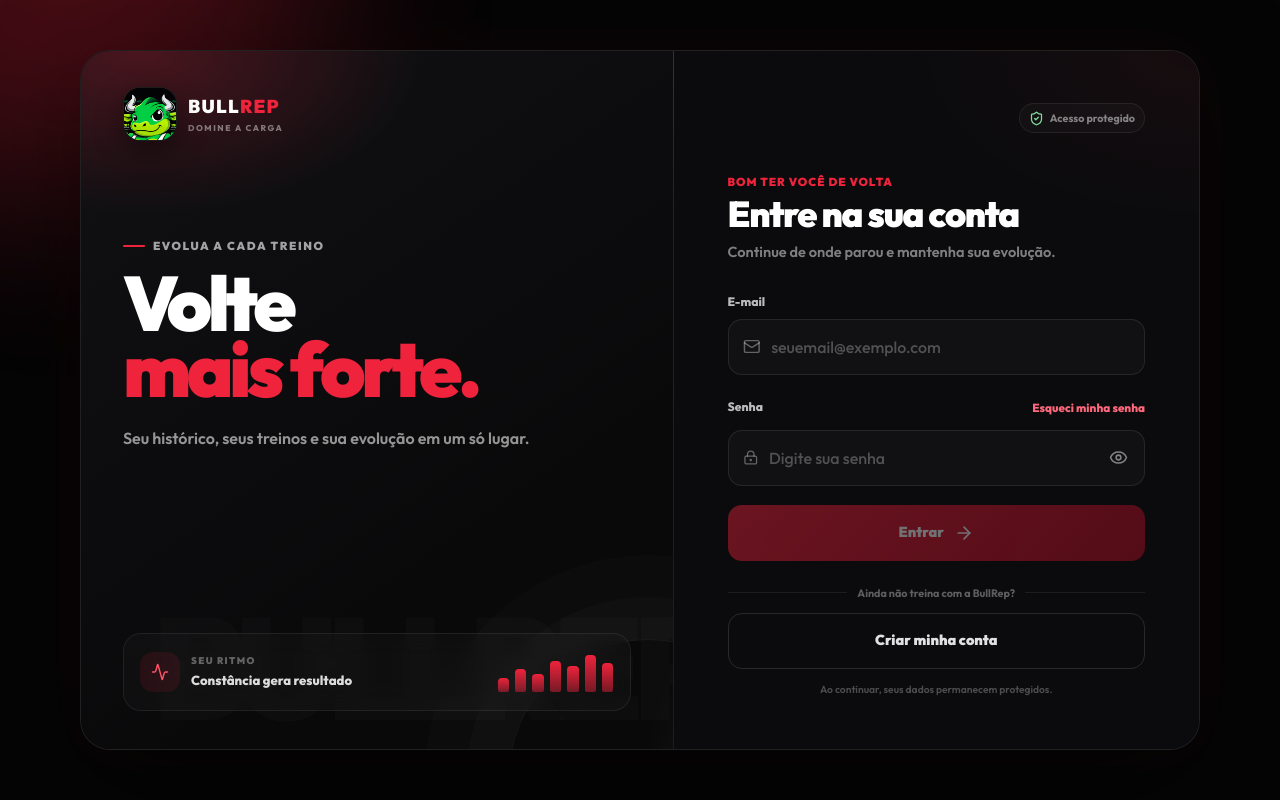
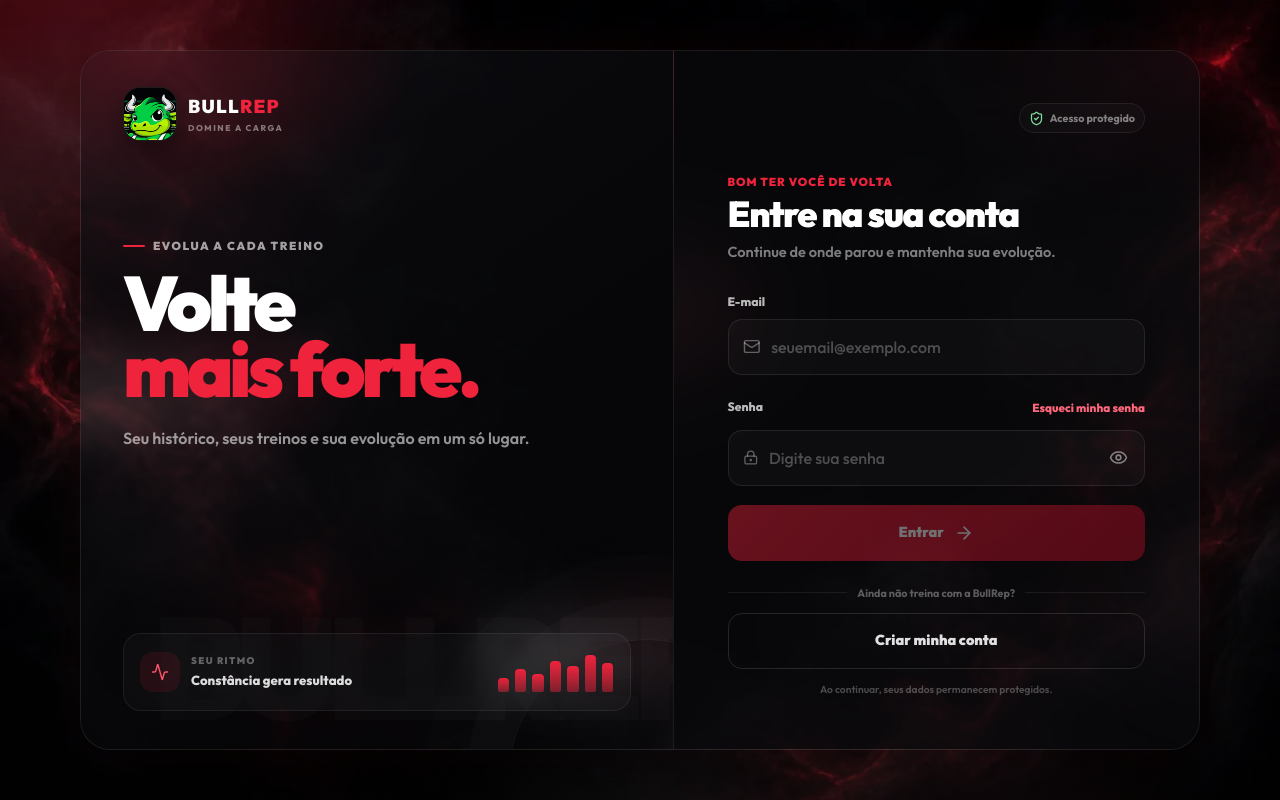
Before and after one commit to Jeniferpalczuk/BullRep, a Next.js app: page /login in a window 1280 px wide. Built offline with nearby package versions, Linux system fonts and the light colour scheme; no server answers.

Commit message:
Adiciona fumaça ao fundo do login

```diff
--- a/src/app/login/page.module.css
+++ b/src/app/login/page.module.css
@@ -8,7 +8,10 @@
   align-items: flex-start;
   justify-content: center;
   overflow: hidden auto;
-  background: #050506;
+  background:
+    radial-gradient(900px 600px at 0% 0%, #19070b 0%, transparent 64%),
+    radial-gradient(760px 560px at 100% 100%, #100609 0%, transparent 68%),
+    #050506;
   color: #fff;
 }
 
@@ -16,6 +19,9 @@
   position: fixed;
   inset: 0;
   overflow: hidden;
+  background:
+    linear-gradient(180deg, rgba(5, 5, 6, 0.16), rgba(5, 5, 6, 0.36)),
+    url('/login-smoke-bg-mobile.webp') center / cover no-repeat;
   pointer-events: none;
 }
 
@@ -53,6 +59,46 @@
   background: linear-gradient(transparent, rgba(239, 35, 60, 0.65), transparent);
 }
 
+.smoke {
+  position: absolute;
+  display: block;
+  width: 520px;
+  height: 300px;
+  opacity: 0.34;
+  border-radius: 46% 54% 58% 42% / 52% 42% 58% 48%;
+  background:
+    radial-gradient(ellipse at 18% 58%, rgba(255, 255, 255, 0.3) 0%, rgba(155, 155, 162, 0.14) 27%, transparent 58%),
+    radial-gradient(ellipse at 55% 36%, rgba(176, 176, 182, 0.27) 0%, rgba(96, 96, 103, 0.12) 31%, transparent 64%),
+    radial-gradient(ellipse at 82% 68%, rgba(239, 35, 60, 0.25) 0%, rgba(126, 13, 31, 0.1) 32%, transparent 66%);
+  filter: blur(28px);
+  mix-blend-mode: screen;
+  will-change: transform, opacity;
+}
+
+.smokeLeft {
+  top: 5%;
+  left: -260px;
+  animation: smoke-drift-left 16s ease-in-out infinite alternate;
+}
+
+.smokeRight {
+  top: 18%;
+  right: -285px;
+  opacity: 0.28;
+  transform: rotate(15deg);
+  animation: smoke-drift-right 19s ease-in-out infinite alternate;
+}
+
+.smokeBottom {
+  right: 8%;
+  bottom: -160px;
+  width: 680px;
+  height: 360px;
+  opacity: 0.24;
+  transform: rotate(-8deg);
+  animation: smoke-drift-bottom 21s ease-in-out infinite alternate;
+}
+
 .shell {
   position: relative;
   z-index: 1;
@@ -60,7 +106,9 @@
   flex-direction: column;
   width: 100%;
   min-height: 100dvh;
-  background: #080809;
+  background: rgba(8, 8, 9, 0.24);
+  backdrop-filter: blur(2px);
+  -webkit-backdrop-filter: blur(2px);
 }
 
 .hero {
@@ -69,8 +117,8 @@
   padding: max(18px, env(safe-area-inset-top)) 22px 30px;
   overflow: hidden;
   background:
-    radial-gradient(430px 250px at 10% 0%, rgba(239, 35, 60, 0.26), transparent 65%),
-    linear-gradient(145deg, #111114, #09090a 72%);
+    radial-gradient(430px 250px at 10% 0%, rgba(239, 35, 60, 0.2), transparent 65%),
+    linear-gradient(145deg, rgba(17, 17, 20, 0.69), rgba(9, 9, 10, 0.58) 72%);
 }
 
 .hero::after {
@@ -96,6 +144,40 @@
   background: linear-gradient(90deg, transparent, rgba(255, 255, 255, 0.07), transparent);
   transform: rotate(19deg);
   animation: light-pass 8s ease-in-out infinite;
+}
+
+.heroSmoke {
+  position: absolute;
+  z-index: 0;
+  inset: 0;
+  overflow: hidden;
+  pointer-events: none;
+}
+
+.heroSmoke span {
+  position: absolute;
+  display: block;
+  width: 340px;
+  height: 170px;
+  border-radius: 50%;
+  background:
+    radial-gradient(ellipse at 28% 54%, rgba(225, 225, 230, 0.25), transparent 56%),
+    radial-gradient(ellipse at 72% 42%, rgba(239, 35, 60, 0.2), transparent 62%);
+  filter: blur(20px);
+  mix-blend-mode: screen;
+}
+
+.heroSmoke span:first-child {
+  top: 36%;
+  left: -130px;
+  animation: hero-smoke-one 13s ease-in-out infinite alternate;
+}
+
+.heroSmoke span:last-child {
+  right: -150px;
+  bottom: 2%;
+  opacity: 0.8;
+  animation: hero-smoke-two 15s ease-in-out infinite alternate;
 }
 
 .heroWordmark {
@@ -214,13 +296,54 @@
   flex: 1;
   margin-top: -18px;
   padding: 27px 20px max(22px, env(safe-area-inset-bottom));
-  background: #0b0b0d;
+  background:
+    radial-gradient(360px 220px at 110% 15%, rgba(239, 35, 60, 0.055), transparent 70%),
+    rgba(11, 11, 13, 0.72);
+  backdrop-filter: blur(8px);
+  -webkit-backdrop-filter: blur(8px);
   border-top: 1px solid rgba(255, 255, 255, 0.08);
   border-radius: 28px 28px 0 0;
   box-shadow: 0 -18px 42px rgba(0, 0, 0, 0.24);
+  overflow: hidden;
+}
+
+.formPanel::before,
+.formPanel::after {
+  content: "";
+  position: absolute;
+  z-index: 0;
+  display: block;
+  width: 360px;
+  height: 220px;
+  border-radius: 50%;
+  pointer-events: none;
+  filter: blur(34px);
+  mix-blend-mode: screen;
+}
+
+.formPanel::before {
+  top: 18%;
+  left: -285px;
+  opacity: 0.26;
+  background:
+    radial-gradient(ellipse at 55% 50%, rgba(206, 206, 214, 0.3), transparent 58%),
+    radial-gradient(ellipse at 82% 58%, rgba(239, 35, 60, 0.25), transparent 65%);
+  animation: panel-smoke-left 17s ease-in-out infinite alternate;
+}
+
+.formPanel::after {
+  right: -280px;
+  bottom: 4%;
+  opacity: 0.22;
+  background:
+    radial-gradient(ellipse at 35% 46%, rgba(186, 186, 194, 0.28), transparent 58%),
+    radial-gradient(ellipse at 16% 64%, rgba(128, 12, 31, 0.24), transparent 66%);
+  animation: panel-smoke-right 20s ease-in-out infinite alternate;
 }
 
 .formContent {
+  position: relative;
+  z-index: 1;
   width: 100%;
   max-width: 430px;
   margin: 0 auto;
@@ -544,6 +667,12 @@
 }
 
 @media (min-width: 900px) {
+  .ambient {
+    background:
+      linear-gradient(180deg, rgba(5, 5, 6, 0.18), rgba(5, 5, 6, 0.38)),
+      url('/login-smoke-bg.webp') center / cover no-repeat;
+  }
+
   .page {
     align-items: center;
     padding: max(32px, env(safe-area-inset-top)) 32px max(32px, env(safe-area-inset-bottom));
@@ -691,7 +820,7 @@
     padding: 46px 54px;
     background:
       radial-gradient(420px 250px at 100% 0%, rgba(239, 35, 60, 0.05), transparent 67%),
-      #0b0b0d;
+      rgba(11, 11, 13, 0.72);
     border-top: 0;
     border-radius: 0;
     box-shadow: none;
@@ -734,6 +863,44 @@
   50% { opacity: 1; transform: scale(1.08); }
 }
 
+@keyframes smoke-drift-left {
+  0% { opacity: 0.16; transform: translate3d(-24px, 20px, 0) rotate(-8deg) scale(0.92); }
+  55% { opacity: 0.27; transform: translate3d(95px, -18px, 0) rotate(3deg) scale(1.08); }
+  100% { opacity: 0.2; transform: translate3d(150px, 34px, 0) rotate(8deg) scale(1); }
+}
+
+@keyframes smoke-drift-right {
+  0% { opacity: 0.13; transform: translate3d(25px, -12px, 0) rotate(15deg) scale(0.94); }
+  52% { opacity: 0.22; transform: translate3d(-95px, 22px, 0) rotate(5deg) scale(1.1); }
+  100% { opacity: 0.17; transform: translate3d(-150px, -28px, 0) rotate(-3deg) scale(1); }
+}
+
+@keyframes smoke-drift-bottom {
+  0% { opacity: 0.12; transform: translate3d(55px, 28px, 0) rotate(-8deg) scale(0.9); }
+  50% { opacity: 0.2; transform: translate3d(-45px, -26px, 0) rotate(2deg) scale(1.06); }
+  100% { opacity: 0.15; transform: translate3d(-120px, 8px, 0) rotate(7deg) scale(1); }
+}
+
+@keyframes hero-smoke-one {
+  from { opacity: 0.35; transform: translate3d(-20px, 12px, 0) scale(0.92); }
+  to { opacity: 0.75; transform: translate3d(145px, -18px, 0) scale(1.16); }
+}
+
+@keyframes hero-smoke-two {
+  from { opacity: 0.28; transform: translate3d(25px, -8px, 0) scale(0.94); }
+  to { opacity: 0.62; transform: translate3d(-130px, 18px, 0) scale(1.12); }
+}
+
+@keyframes panel-smoke-left {
+  from { opacity: 0.16; transform: translate3d(-18px, 28px, 0) scale(0.92); }
+  to { opacity: 0.32; transform: translate3d(170px, -24px, 0) scale(1.12); }
+}
+
+@keyframes panel-smoke-right {
+  from { opacity: 0.14; transform: translate3d(24px, -20px, 0) scale(0.94); }
+  to { opacity: 0.29; transform: translate3d(-165px, 26px, 0) scale(1.14); }
+}
+
 @keyframes light-pass {
   0%, 42% { left: -35%; }
   74%, 100% { left: 125%; }
@@ -745,7 +912,11 @@
 
 @media (prefers-reduced-motion: reduce) {
   .ambientGlow,
-  .heroLight {
+  .heroLight,
+  .smoke,
+  .heroSmoke span,
+  .formPanel::before,
+  .formPanel::after {
     animation: none;
   }
 
--- a/src/app/login/page.tsx
+++ b/src/app/login/page.tsx
@@ -86,11 +86,18 @@ export default function LoginPage() {
       <div className={styles.ambient} aria-hidden="true">
         <span className={styles.ambientGlow} />
         <span className={styles.ambientLine} />
+        <span className={`${styles.smoke} ${styles.smokeLeft}`} />
+        <span className={`${styles.smoke} ${styles.smokeRight}`} />
+        <span className={`${styles.smoke} ${styles.smokeBottom}`} />
       </div>
 
       <section className={styles.shell} aria-labelledby="login-title">
         <aside className={styles.hero}>
           <div className={styles.heroLight} aria-hidden="true" />
+          <div className={styles.heroSmoke} aria-hidden="true">
+            <span />
+            <span />
+          </div>
           <div className={styles.heroWordmark} aria-hidden="true">BULLREP</div>
 
           <header className={styles.brand}>
```
Also changed, not shown: public/login-smoke-bg-mobile.webp (added), public/login-smoke-bg.webp (added).
